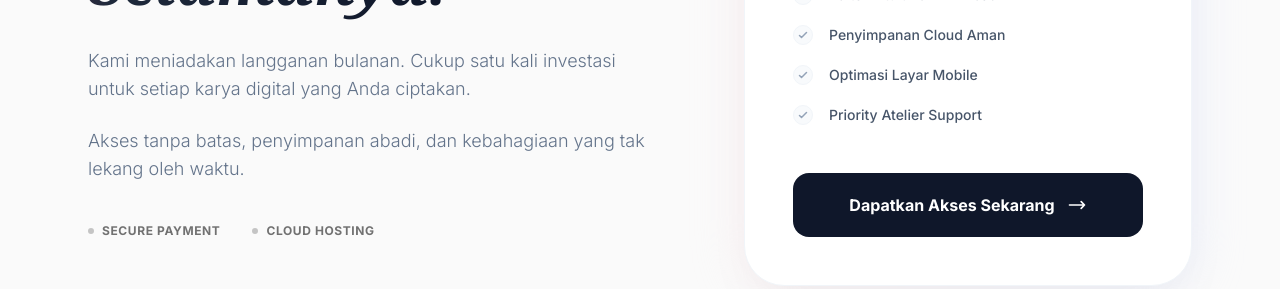
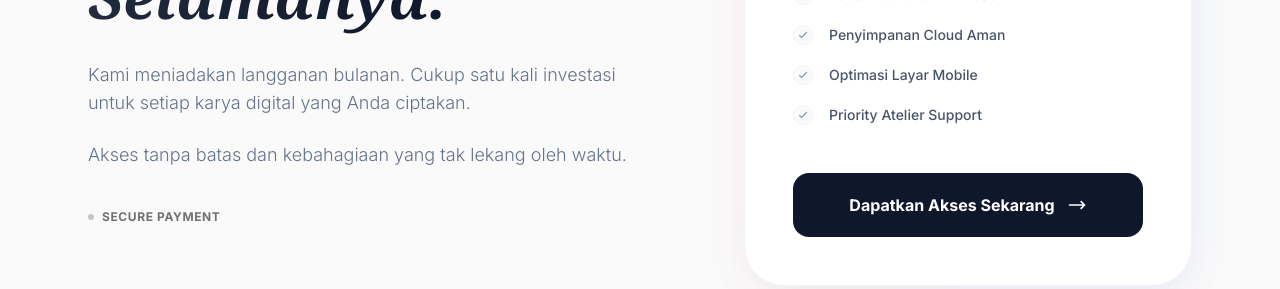
Before and after one commit to detectivecrewze/for-you-always, a Next.js app: page / in a window 1280 px wide. Shown: the part 5720-6009 px from the top of the page. Built offline with nearby package versions, Linux system fonts and the light colour scheme; a web font is replaced by a local one.

Commit message:
Remove 'penyimpanan abadi' and 'cloud hosting' from pricing section

```diff
--- a/app/page.tsx
+++ b/app/page.tsx
@@ -795,7 +795,7 @@ export default function Home() {
                 </h2>
                 <div className="space-y-6 text-slate-500 font-light text-lg mb-10">
                   <p>Kami meniadakan langganan bulanan. Cukup satu kali investasi untuk setiap karya digital yang Anda ciptakan.</p>
-                  <p>Akses tanpa batas, penyimpanan abadi, dan kebahagiaan yang tak lekang oleh waktu.</p>
+                  <p>Akses tanpa batas dan kebahagiaan yang tak lekang oleh waktu.</p>
                 </div>
 
                 {/* Secondary Trust Indicators */}
@@ -803,10 +803,6 @@ export default function Home() {
                   <div className="flex items-center gap-2">
                     <div className="w-1.5 h-1.5 rounded-full bg-slate-400" />
                     <span className="text-xs font-bold uppercase tracking-wider">Secure Payment</span>
-                  </div>
-                  <div className="flex items-center gap-2">
-                    <div className="w-1.5 h-1.5 rounded-full bg-slate-400" />
-                    <span className="text-xs font-bold uppercase tracking-wider">Cloud Hosting</span>
                   </div>
                 </div>
               </AnimatedSection>
```
